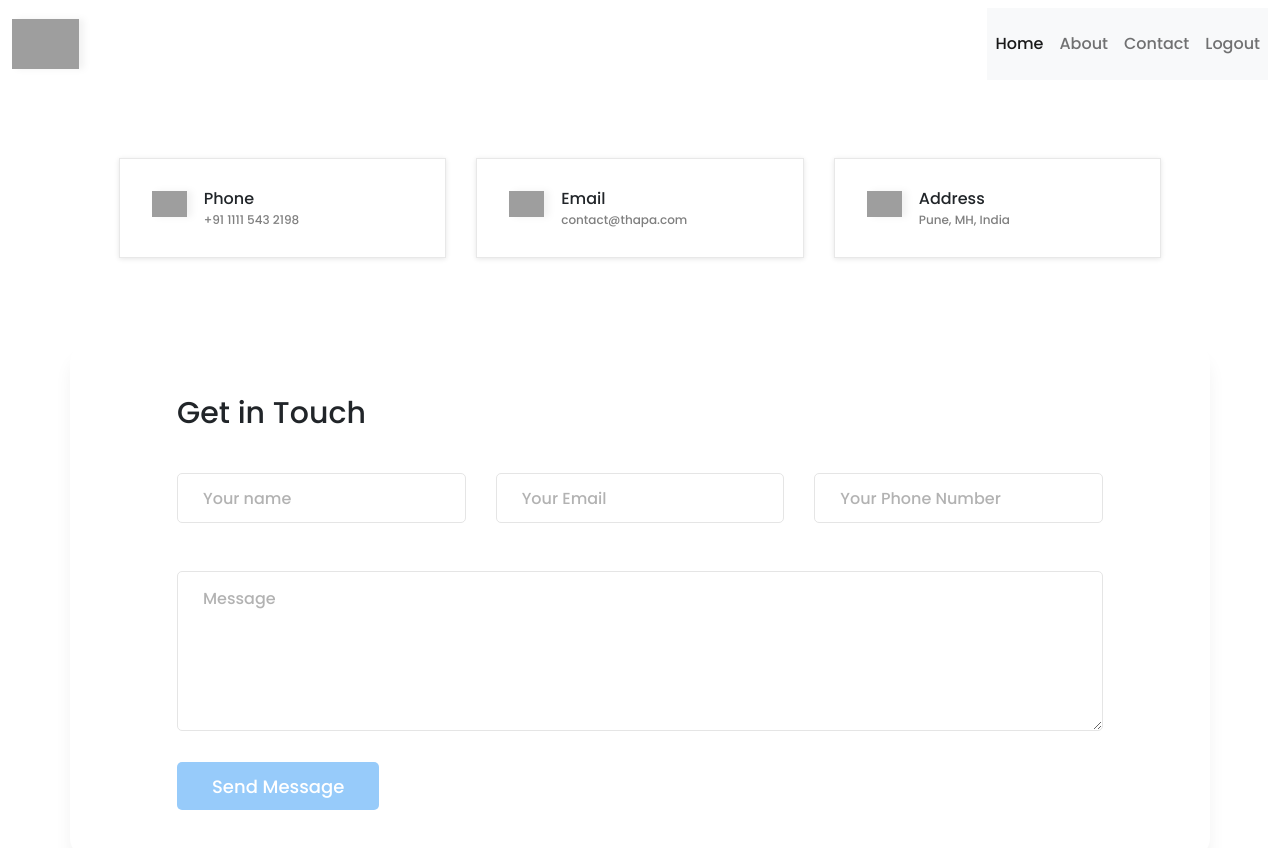
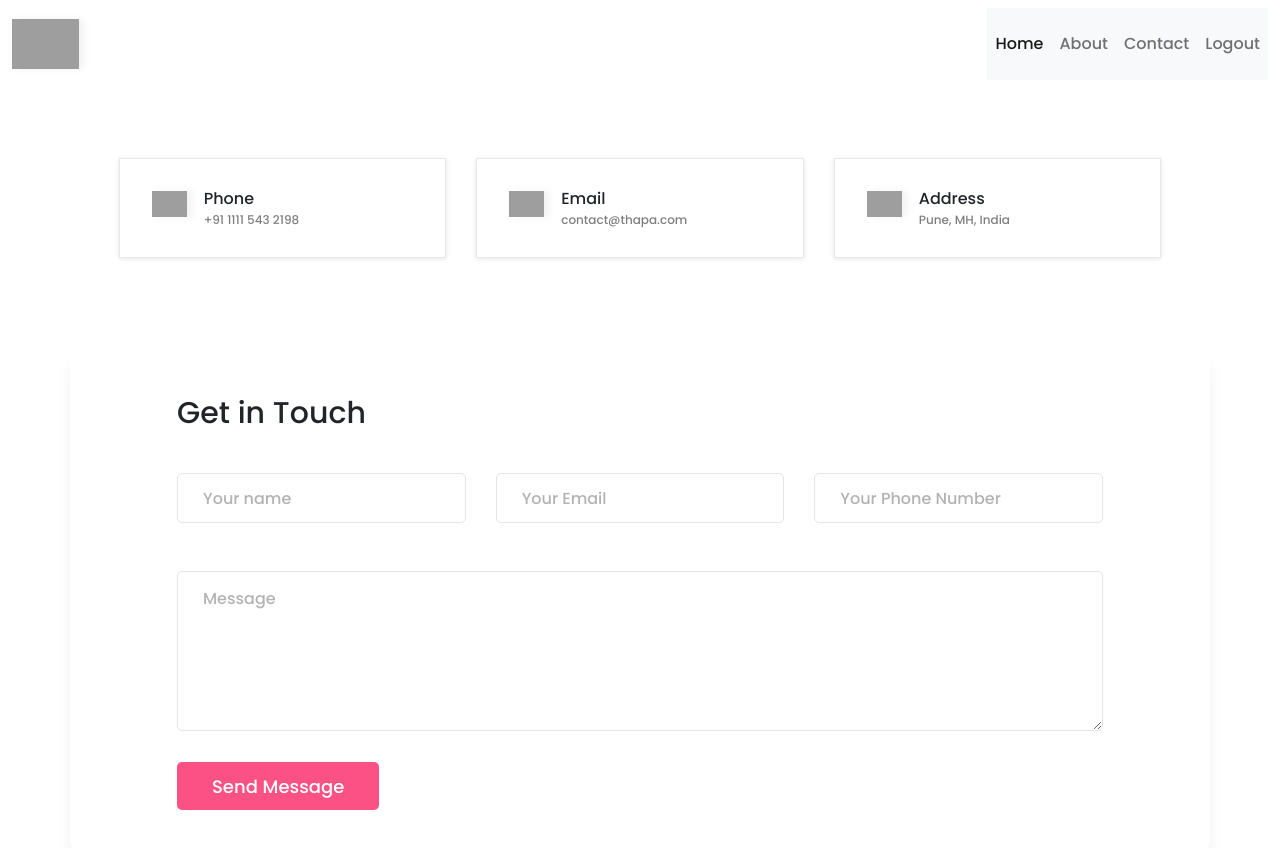
Before and after one commit to DeepaliJha/cloud_project, a React (Create React App) app in the folder client/: page /contact in a window 1280 px wide. Shown: the top 848 px of the page. Built offline with nearby package versions, Linux system fonts and the light colour scheme; no server answers; grey boxes are pictures that could not be loaded.

Commit message:
design improved

```diff
--- a/client/src/App.css
+++ b/client/src/App.css
@@ -903,7 +903,7 @@ label.valid:after {
   padding-top: 15px;
   border: solid 1px #e5e5e5;
   border-radius: 5px;
-  color: #0e8ce4;
+  color: #FC5185;
   outline: none;
   -webkit-transition: all 200ms ease;
   -moz-transition: all 200ms ease;
@@ -932,7 +932,7 @@ label.valid:after {
 
 .button {
   display: inline-block;
-  background: #97cbfa;
+  background: #FC5185;
   border-radius: 5px;
   height: 48px;
   -webkit-transition: all 200ms ease;
```
